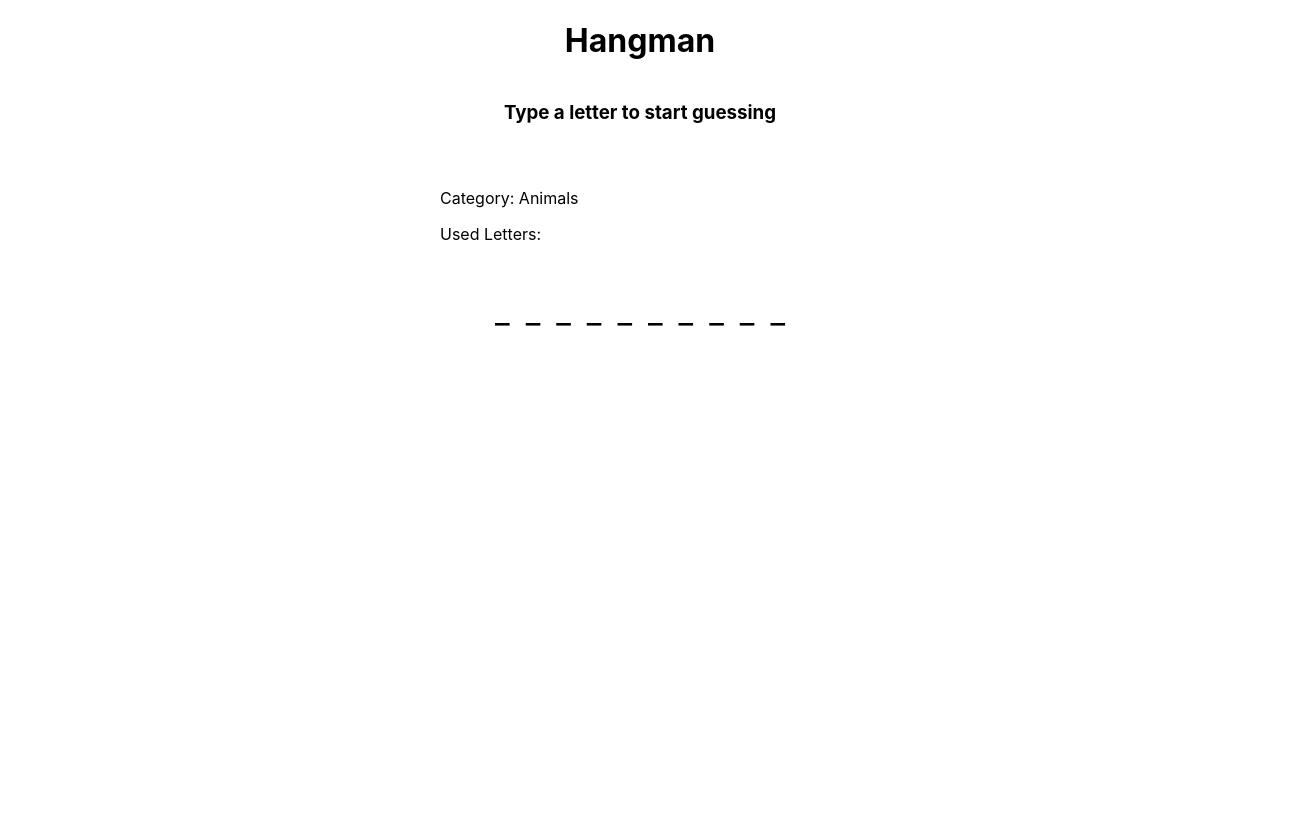
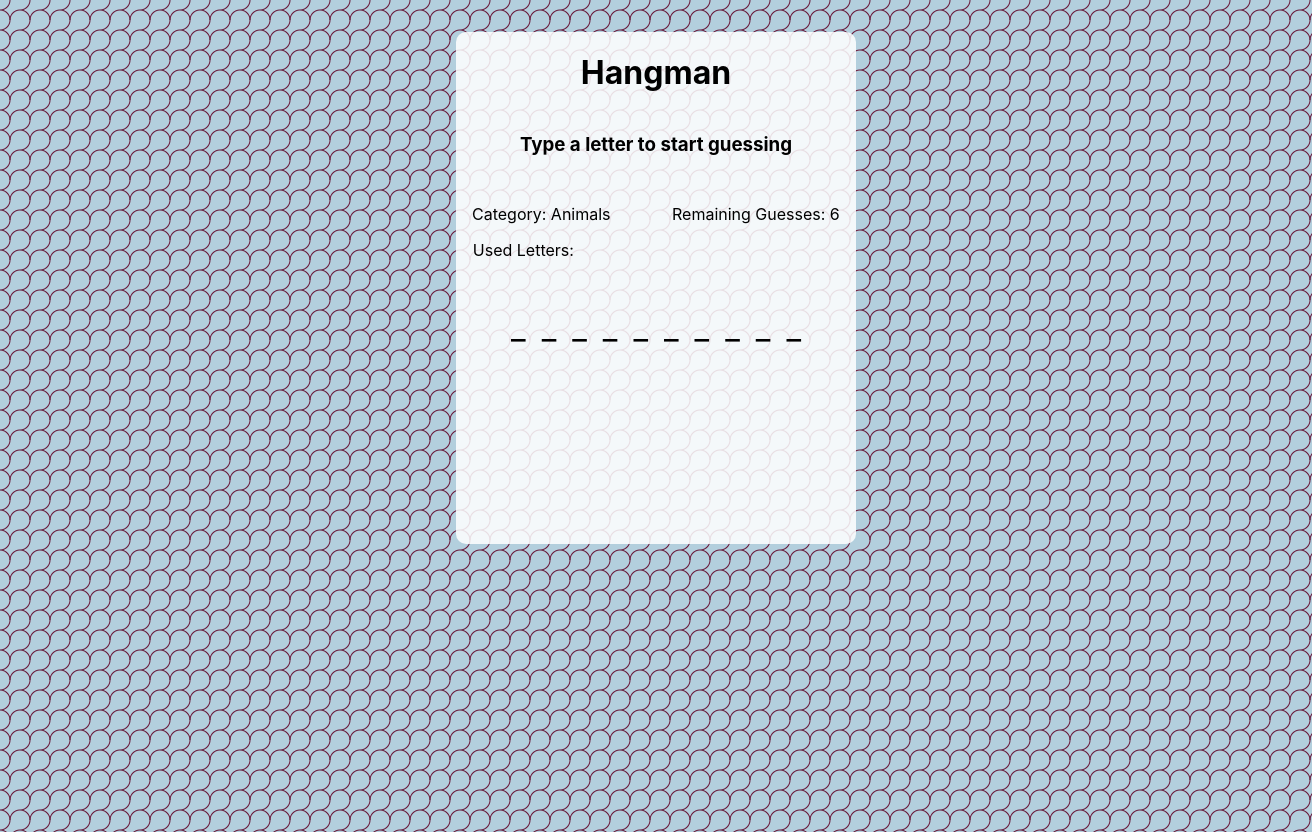
Before and after one commit to otsang3/hangman, a React (Create React App) app: page / in a window 1280 px wide. Both pictures are taken after a click on the button "Animals". Shown: the whole page, 1312 px wide, since content can reach past the window. Before the commit the page ends 800 px from the top, so only its background shows below. Built offline with nearby package versions, Linux system fonts and the light colour scheme.

Commit message:
added background pattern and border for gamewindow

```diff
--- a/src/App.js
+++ b/src/App.js
@@ -5,8 +5,10 @@ import Header from './components/Header';
 function App() {
   return (
     <div className="app">
-      <Header/>
-      <GameWindow/>
+      <div className="main-container">
+        <Header/>
+        <GameWindow/>
+      </div>
     </div>
   );
 }
--- a/src/components/GameRender.js
+++ b/src/components/GameRender.js
@@ -48,11 +48,14 @@ function GameRender(props) {
             {props.remainingGuesses > 0 ?
             <h3>Type a letter to start guessing</h3>
             :
-            <h3>Click "play again" to choose a new word!</h3>
+            <h3>Click "Play again" to choose a new word!</h3>
             }
+            <div className="subheader-container">
+                <p>Category: {props.capitaliseFirstLetter(props.category)}</p>
+                <p>Remaining Guesses: {props.remainingGuesses}</p>
+            </div>
 
-            <p style={{marginTop: "4em"}}>Category: {props.capitaliseFirstLetter(props.category)}</p>
-            <label>Used Letters: </label>
+            <label style={{marginLeft: "1.05em"}}>Used Letters: </label>
             {renderGuesses()}
             <br/>
             <div className="answer">
--- a/src/index.css
+++ b/src/index.css
@@ -31,10 +31,15 @@ span {
 }
 
 .app {
-  display: flex;
-  flex-direction: column;
-  width: 25em;
-  margin: 0 auto;
+  min-width: 100vw;
+  min-height: 100vh;
+  padding: 1em;
+
+  background:
+  radial-gradient(circle at 0% 50%, rgba(96, 16, 48, 0) 9px, #613 10px, rgba(96, 16, 48, 0) 11px) 0px 10px,
+  radial-gradient(at 100% 100%,      rgba(96, 16, 48, 0) 9px, #613 10px, rgba(96, 16, 48, 0) 11px),
+  rgb(179, 207, 221);
+  background-size: 20px 20px;
 }
 
 .categories-list {
@@ -43,8 +48,32 @@ span {
   margin-top: 2em;
 }
 
+.main-container {
+  background-color: rgba(255, 255, 255, 0.85);
+  display: flex;
+  flex-direction: column;
+  width: 25em;
+  margin: 1em auto;
+  min-height: 30em;
+  padding-bottom: 2em;
+  border-radius: 10px;
+}
+
 .reset-button {
   margin-left: 35%;
   margin-right: 35%;
   width: 30%;
 }
+
+.subheader-container {
+  display: flex;
+  justify-content: space-around;
+  margin-top: 3em;
+  margin-bottom: 1em;
+}
+
+.subheader-container p {
+  margin: 0;
+  padding: 0;
+  width: 42%;
+}
```
